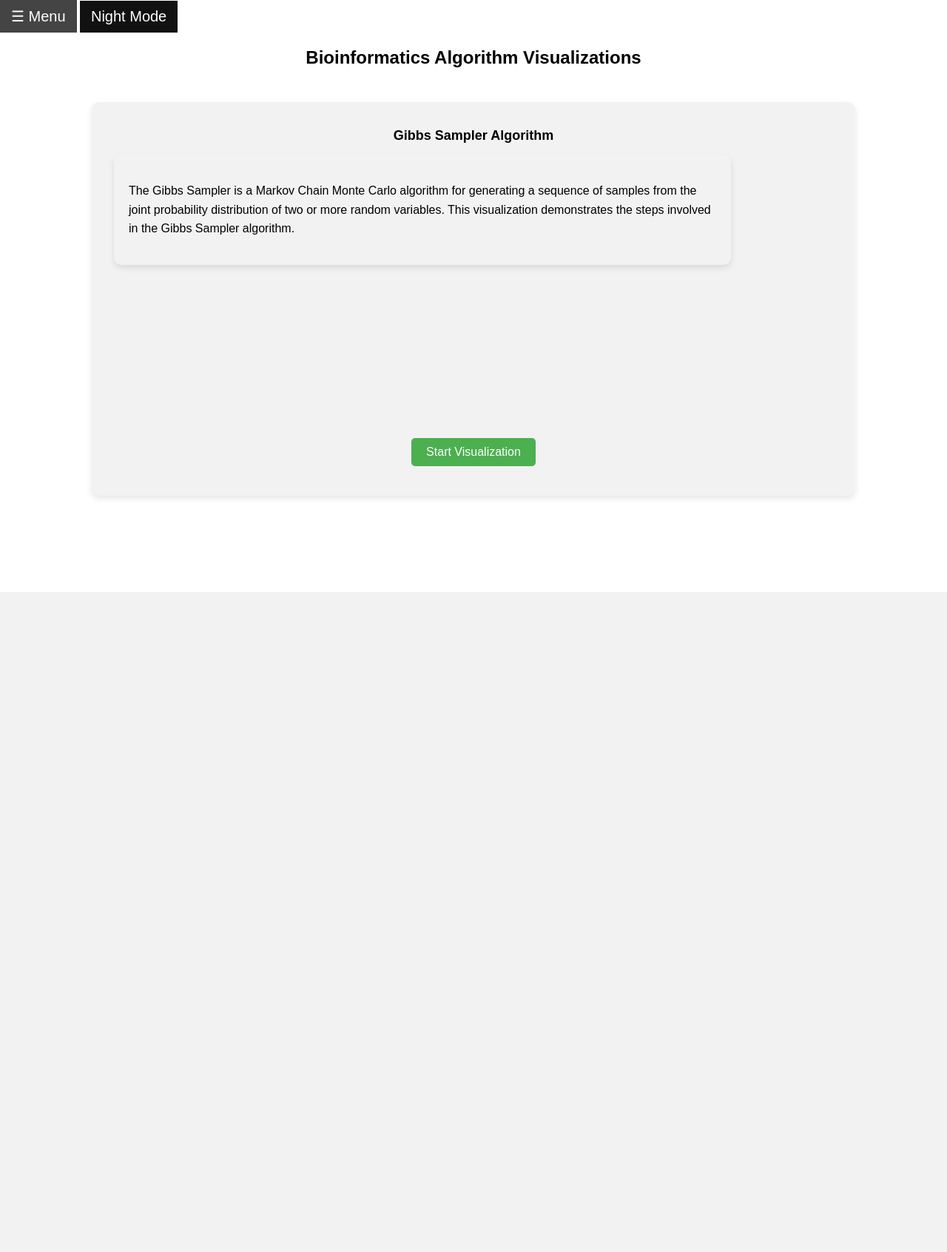
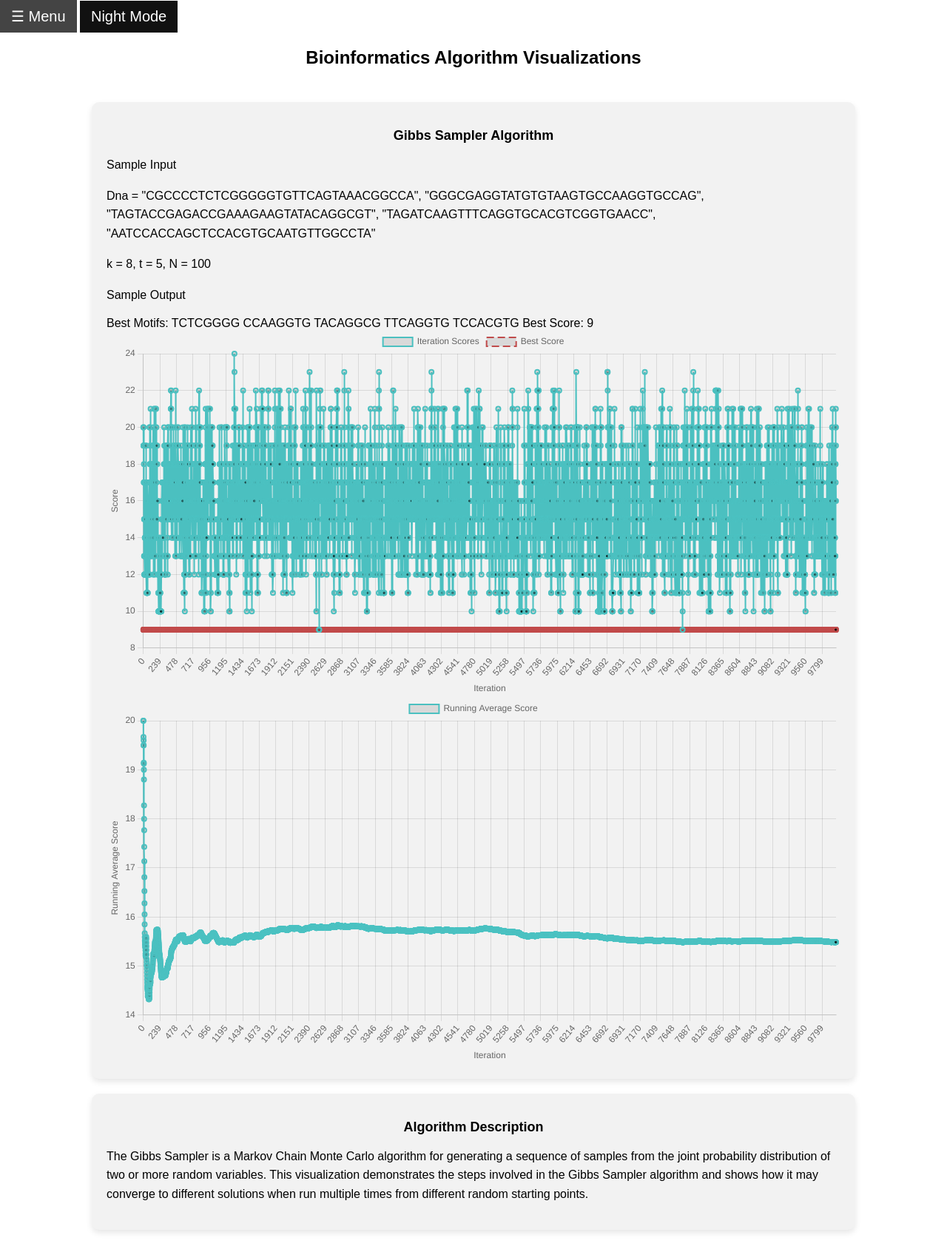
Before and after one commit to jkoeb8762/Bioinformatics-Algorithms, a Django app: page /visualizations/gibbs_sampler in a window 1280 px wide. Shown: the whole page at 74% size. Before the commit the page ends 800 px from the top, so only its background shows below. Run offline with Django 5.2, Linux system fonts and the light colour scheme; a map, chart or similar area stays blank.

Commit message:
Update Gibbs Sampler
Better visualization/ graphs.

```diff
--- a/BioinformaticsAlgorithms/settings.py
+++ b/BioinformaticsAlgorithms/settings.py
@@ -25,8 +25,8 @@
 
 # SECURITY WARNING: don't run with debug turned on in production!
 DEBUG = True
-
-ALLOWED_HOSTS = ['tpexray.xyz', 'www.tpexray.xyz', '165.232.156.110']
+ALLOWED_HOSTS = ['tpexray.xyz', 'www.tpexray.xyz', '165.232.156.110' ]
+#'127.0.0.1'
 CSRF_TRUSTED_ORIGINS = ['http://tpexray.xyz', 'http://www.tpexray.xyz']
 # Application definition
 
--- a/visualizations/templates/visualizations/frequentWordsWithMismatches.html
+++ b/visualizations/templates/visualizations/frequentWordsWithMismatches.html
@@ -208,8 +208,8 @@
 <div class="algorithm-container">
     <h2>Frequent Words with Mismatches: 5-mer with 1 mismatch allowed</h2>
     <div id="text1" class="text-container"></div>
+    <div id="count-text1" class="count"></div>
     <div id="freqmap1" class="freqmap-container"></div>
-    <div id="count-text1" class="count"></div>
     <button class="restart-button" onclick="restartAnimation()">Restart</button>
 </div>
 <div class="description-container">
--- a/visualizations/templates/visualizations/gibbsSampler.html
+++ b/visualizations/templates/visualizations/gibbsSampler.html
@@ -4,27 +4,11 @@
 Gibbs Sampler Visualization
 {% endblock %}
 
-{% block content %}
-<div class="algorithm-container">
-    <h2>Gibbs Sampler Algorithm</h2>
-    <div class="description-container">
-        <p class="description">
-            The Gibbs Sampler is a Markov Chain Monte Carlo algorithm for generating a sequence of samples from the joint probability distribution of two or more random variables.
-            This visualization demonstrates the steps involved in the Gibbs Sampler algorithm.
-        </p>
-    </div>
-    <div>
-        <canvas id="scoreChart" width="400" height="200"></canvas>
-    </div>
-    <button id="start-button" class="restart-button" onclick="startGibbsSampler()">Start Visualization</button>
-    <button id="next-step-button" class="restart-button" onclick="nextStep()" style="display: none;">Next Step</button>
-</div>
+{% block extra_js %}
 <script src="https://cdn.jsdelivr.net/npm/chart.js"></script>
 <script>
-
-    let currentStep = 0;
-    let steps = [];
-    let scores = [];
+    let runningAverages = [];
+    let allScores = [];
     let Dna = [
         "CGCCCCTCTCGGGGGTGTTCAGTAACCGGCCA",
         "GGGCGAGGTATGTGTAAGTGCCAAGGTGCCAG",
@@ -36,6 +20,7 @@
     const t = 5;
     const N = 100;
     let scoreChart;
+    let avgScoreChart;
 
     function countPseudocounts(motifs) {
         const counts = { 'A': [], 'C': [], 'G': [], 'T': [] };
@@ -139,68 +124,92 @@
         return score;
     }
 
-    function gibbsSamplerStep(Dna, k, t, motifs) {
-        const i = Math.floor(Math.random() * t);
-        const tempMotifs = motifs.filter((_, index) => index !== i);
-        const profile = profilePseudocounts(tempMotifs);
-        const motif_i = profileRandomlyGeneratedKmer(Dna[i], k, profile);
-        motifs[i] = motif_i;
-
-        return motifs;
-    }
-
-    function startGibbsSampler() {
-        currentStep = 0;
-        steps = [];
-        scores = [];
+    function gibbsSampler(Dna, k, t, N) {
         let motifs = [];
-
         for (let string of Dna) {
             const i = Math.floor(Math.random() * (string.length - k + 1));
             motifs.push(string.slice(i, i + k));
         }
-
-        steps.push([...motifs]);
-        scores.push(score(motifs));
+        let bestMotifs = motifs.slice();
+        let bestScore = score(bestMotifs);
+        let iterationScores = [];
 
         for (let j = 0; j < N; j++) {
-            motifs = gibbsSamplerStep(Dna, k, t, motifs);
-            steps.push([...motifs]);
-            scores.push(score(motifs));
+            const i = Math.floor(Math.random() * t);
+            const tempMotifs = motifs.filter((_, index) => index !== i);
+            const profile = profilePseudocounts(tempMotifs);
+            const motif_i = profileRandomlyGeneratedKmer(Dna[i], k, profile);
+            motifs[i] = motif_i;
+            let currentScore = score(motifs);
+            iterationScores.push(currentScore);
+            if (currentScore < bestScore) {
+                bestMotifs = motifs.slice();
+                bestScore = currentScore;
+            }
         }
-
-        updateChart();
-        document.getElementById("start-button").style.display = "none";
-        document.getElementById("next-step-button").style.display = "inline-block";
-        document.getElementById("gibbs-sampler-visualization").textContent = `Step ${currentStep}: \n` + steps[currentStep].join("\n");
+        return { bestMotifs, iterationScores, bestScore };
     }
 
-    function nextStep() {
-        currentStep++;
-        if (currentStep < steps.length) {
-            document.getElementById("gibbs-sampler-visualization").textContent = `Step ${currentStep}: \n` + steps[currentStep].join("\n");
-            updateChart();
-        } else {
-            document.getElementById("next-step-button").style.display = "none";
-            document.getElementById("start-button").style.display = "inline-block";
+    function loop(Dna, k, t, N) {
+        let bestScore = Infinity;
+        let bestMotifs = [];
+        allScores = [];
+        for (let i = 0; i < 100; i++) {
+            let { bestMotifs: motifs, iterationScores: scores, bestScore: currentBestScore } = gibbsSampler(Dna, k, t, N);
+            allScores = allScores.concat(scores);
+            if (currentBestScore < bestScore) {
+                bestScore = currentBestScore;
+                bestMotifs = motifs;
+            }
         }
+        return { bestMotifs, allScores, bestScore };
     }
 
-    function updateChart() {
+    function startGibbsSampler() {
+        const result = loop(Dna, k, t, N);
+        runningAverages = calculateRunningAverage(result.allScores);
+
+        updateCharts(result.allScores, runningAverages, result.bestScore);
+        document.getElementById("gibbs-sampler-visualization").textContent = `Best Motifs: \n${result.bestMotifs.join("\n")}\n\nBest Score: ${result.bestScore}`;
+    }
+
+    function calculateRunningAverage(scores) {
+        let total = 0;
+        let runningAverage = [];
+        for (let i = 0; i < scores.length; i++) {
+            total += scores[i];
+            runningAverage.push(total / (i + 1));
+        }
+        return runningAverage;
+    }
+
+    function updateCharts(scores, runningAverages, bestScore) {
         if (scoreChart) {
             scoreChart.destroy();
         }
+        if (avgScoreChart) {
+            avgScoreChart.destroy();
+        }
 
-        const ctx = document.getElementById('scoreChart').getContext('2d');
-        scoreChart = new Chart(ctx, {
+        const scoreCtx = document.getElementById('scoreChart').getContext('2d');
+        const avgScoreCtx = document.getElementById('avgScoreChart').getContext('2d');
+
+        scoreChart = new Chart(scoreCtx, {
             type: 'line',
             data: {
                 labels: Array.from({ length: scores.length }, (_, i) => i),
                 datasets: [{
-                    label: 'Score',
+                    label: 'Iteration Scores',
                     data: scores,
                     borderColor: 'rgba(75, 192, 192, 1)',
                     borderWidth: 2,
+                    fill: false
+                }, {
+                    label: 'Best Score',
+                    data: new Array(scores.length).fill(bestScore),
+                    borderColor: 'rgba(192, 75, 75, 1)',
+                    borderWidth: 2,
+                    borderDash: [10, 5],
                     fill: false
                 }]
             },
@@ -224,6 +233,68 @@
                 }
             }
         });
+
+        avgScoreChart = new Chart(avgScoreCtx, {
+            type: 'line',
+            data: {
+                labels: Array.from({ length: runningAverages.length }, (_, i) => i),
+                datasets: [{
+                    label: 'Running Average Score',
+                    data: runningAverages,
+                    borderColor: 'rgba(75, 192, 192, 1)',
+                    borderWidth: 2,
+                    fill: false
+                }]
+            },
+            options: {
+                responsive: true,
+                scales: {
+                    x: {
+                        display: true,
+                        title: {
+                            display: true,
+                            text: 'Iteration'
+                        }
+                    },
+                    y: {
+                        display: true,
+                        title: {
+                            display: true,
+                            text: 'Running Average Score'
+                        }
+                    }
+                }
+            }
+        });
+    }
+
+    window.onload = function() {
+        applyNightMode();
+        startGibbsSampler();
     }
 </script>
 {% endblock %}
+
+{% block content %}
+<div class="algorithm-container">
+    <h2>Gibbs Sampler Algorithm</h2>
+    <p class="description"> Sample Input  </p>
+    <p class="description">Dna = "CGCCCCTCTCGGGGGTGTTCAGTAAACGGCCA", "GGGCGAGGTATGTGTAAGTGCCAAGGTGCCAG", "TAGTACCGAGACCGAAAGAAGTATACAGGCGT", "TAGATCAAGTTTCAGGTGCACGTCGGTGAACC", "AATCCACCAGCTCCACGTGCAATGTTGGCCTA"</p>
+    <p class="description">k = 8, t = 5, N = 100</p>
+    <p class="description">Sample Output</p>
+    <div id="gibbs-sampler-visualization"></div>
+    <div>
+        <canvas id="scoreChart" width="800" height="400"></canvas>
+    </div>
+    <div>
+        <canvas id="avgScoreChart" width="800" height="400"></canvas>
+    </div>
+</div>
+<div class="description-container">
+    <h2>Algorithm Description</h2>
+    <p class="description">
+        The Gibbs Sampler is a Markov Chain Monte Carlo algorithm for generating a sequence of samples from the joint probability distribution of two or more random variables.
+        This visualization demonstrates the steps involved in the Gibbs Sampler algorithm and shows how it may converge to different solutions when run multiple times from different random starting points.
+    </p>
+</div>
+{% endblock %}
--- a/visualizations/templates/visualizations/patternCount.html
+++ b/visualizations/templates/visualizations/patternCount.html
@@ -67,6 +67,7 @@
 {% block content %}
 <div class="algorithm-container">
     <h2>Pattern Count Algorithm</h2>
+    <p class = description>Pattern = TCTTATTTC</p>
     <div id="text1" class="text-container"></div>
     <div id="count-text1" class="count"></div>
     <button class="restart-button" onclick="restartAnimation()">Restart</button>
```
